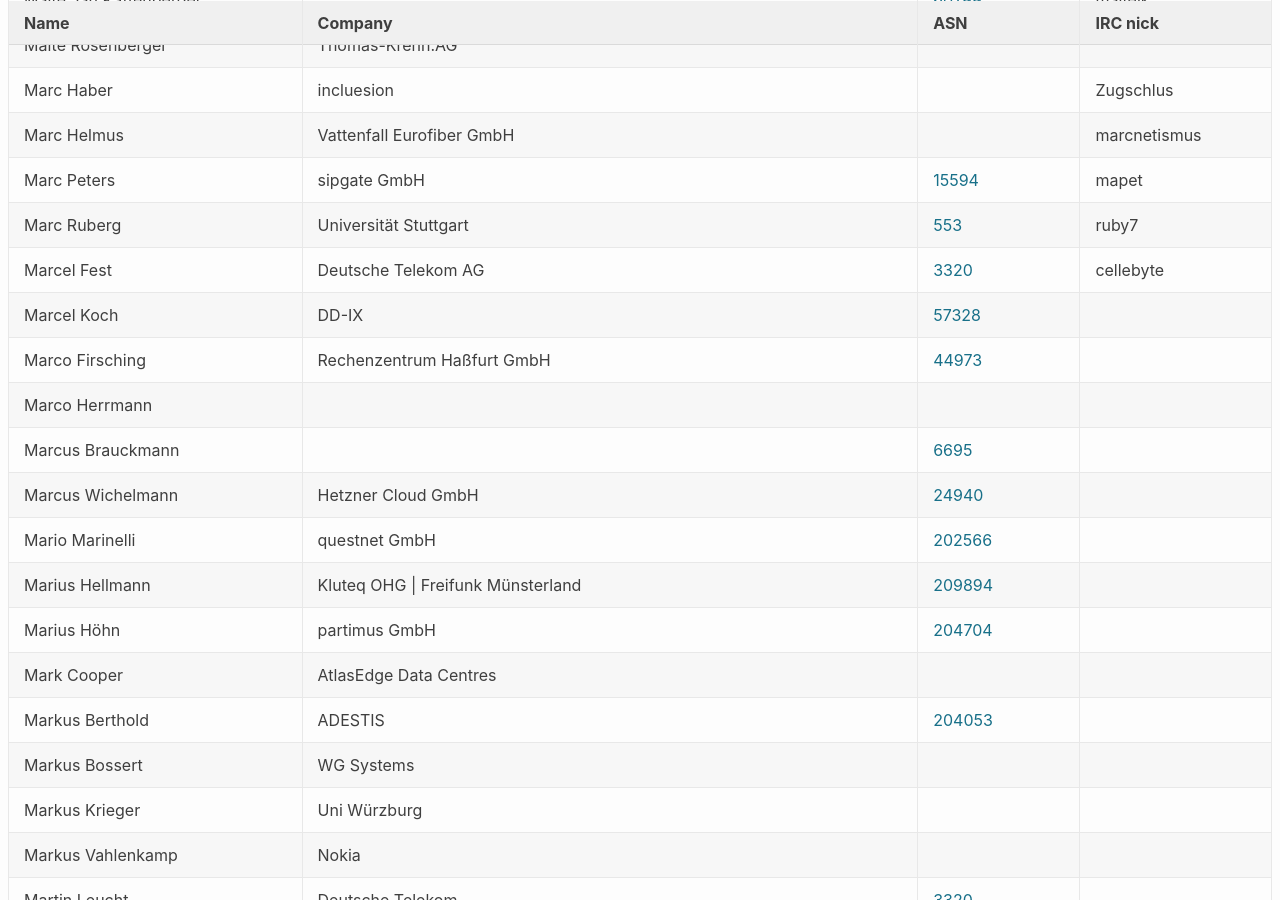
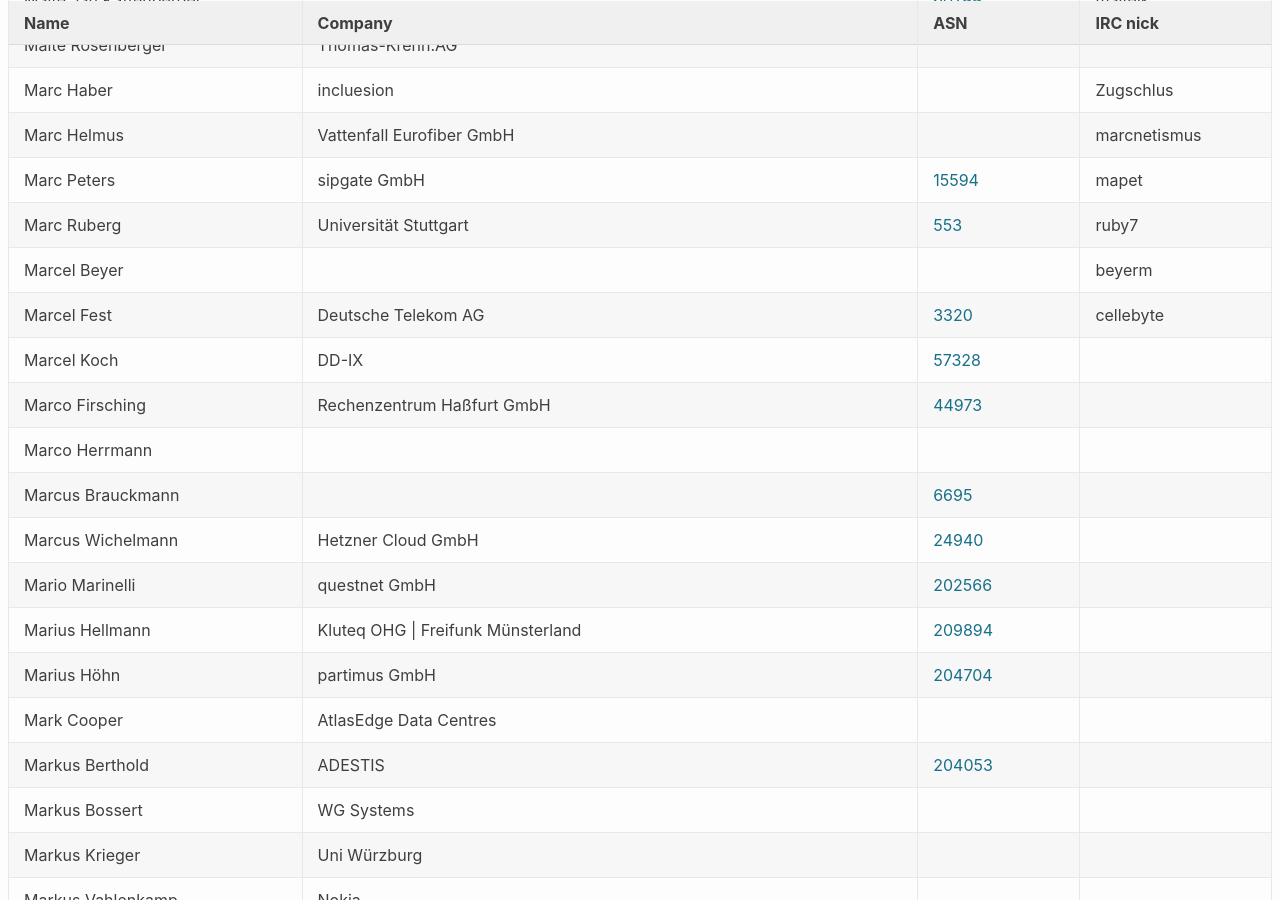
Before and after one commit to denog/pretix-attendeelist, a Jekyll site: the page built from denog15/index.md, in a window 1280 px wide and 900 px high, scrolled down 6319 px. Built offline with Jekyll 4.4.1, drawn with Linux system fonts in a browser that asks for light colours.

Commit message:
Latest data: Fri Oct 13 15:28:11 UTC 2023

```diff
--- a/_data/attendees_denog15_onsite.json
+++ b/_data/attendees_denog15_onsite.json
@@ -828,6 +828,12 @@
     "asn": null
   },
   {
+    "name": "Marcel Beyer",
+    "company": null,
+    "irc": "beyerm",
+    "asn": null
+  },
+  {
     "name": "Marcel Fest",
     "company": "Deutsche Telekom AG",
     "irc": "cellebyte",
```
